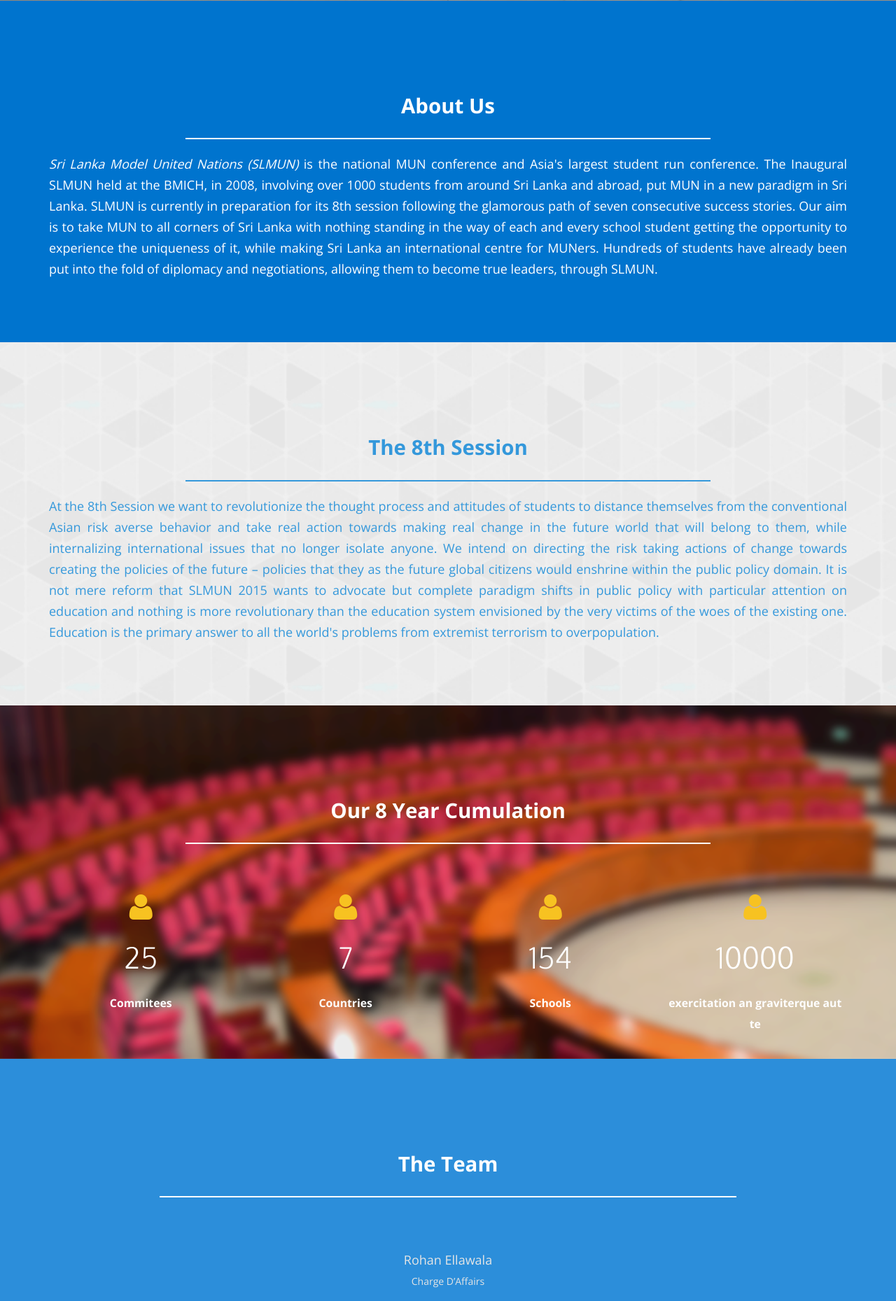
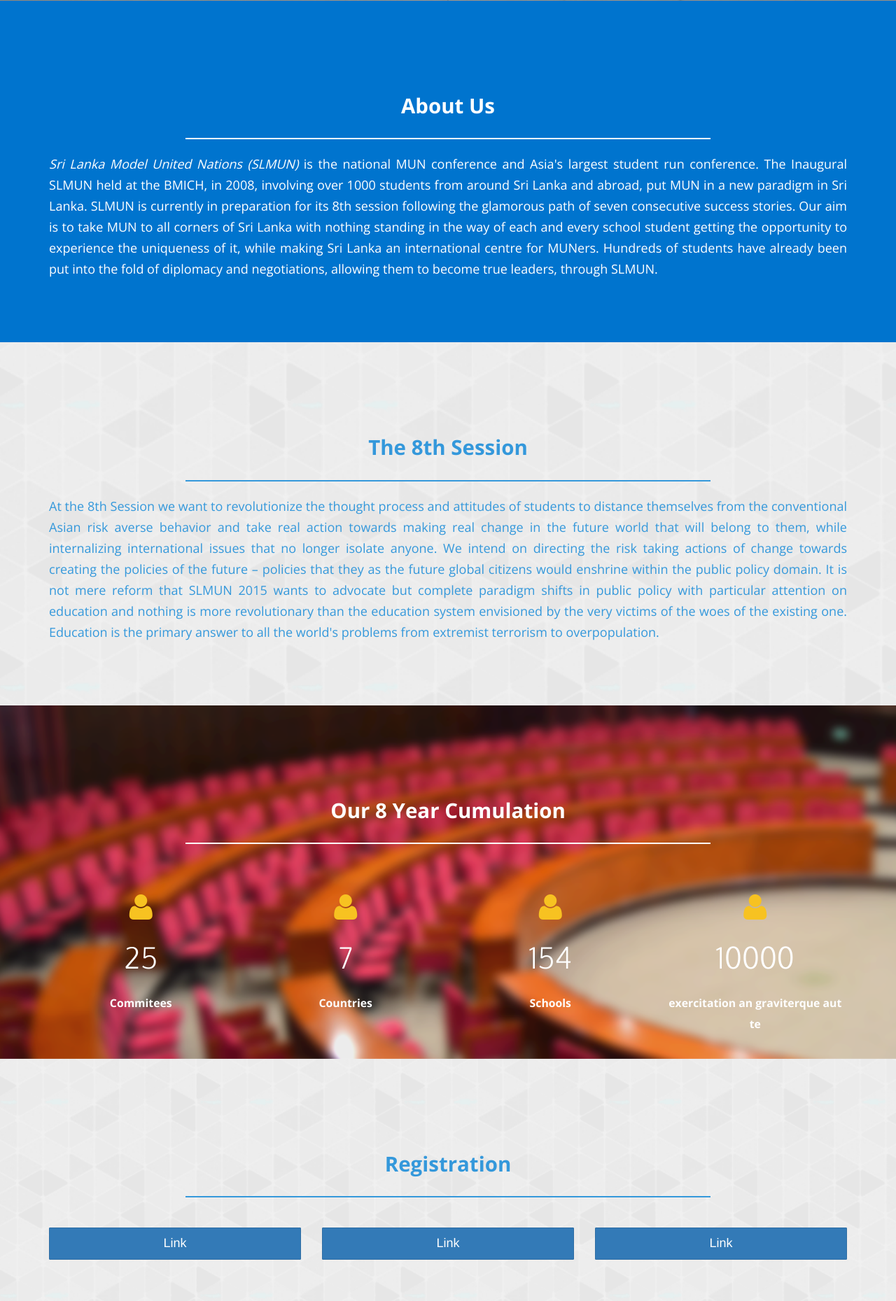
Before and after one commit to Saturnfive/SLMUN15, a PHP site: page / in a window 1280 px wide. Shown: the part 729-2588 px from the top of the page at 70% size. Run offline with PHP 8.4, Linux system fonts and the light colour scheme; some libraries are stand-ins or nearby versions.

Commit message:
Added Registration

```diff
--- a/css/app.css
+++ b/css/app.css
@@ -164,6 +164,7 @@
     color: #fff;
 }
 
+h1,
 .section1 h1,
 .section1 p,
 .section2 h1,
@@ -255,14 +256,9 @@
 }
 
 .section2 {
-
     background-image: url(../Resources/greybackdrop.png);
     background-size: cover;
-
-
-
-
-/*    background-color: #eeeeee;*/
+    /*    background-color: #eeeeee;*/
 }
 
 .section4 {
@@ -533,7 +529,6 @@ a h5 {
     .social-media-pushdown-2 {
         margin-top: 5px;
     }
-
 }
 
 .item-settings img {
@@ -597,5 +592,16 @@ a h5 {
     border-right-style: solid;
     border-right-width: 1px;
     border-right-color: #C5C5C5;
+}
+.bcolor {
+    background-color: #6fa7da;
+}
 
+.btn-registration {
+    border-radius: 1px;
 }
+
+.reg-push-down {
+    margin-top:2%;
+    margin-bottom:6%;
+}
--- a/index.html
+++ b/index.html
@@ -56,10 +56,14 @@
                         </li>
                         <li><a href="#8th-session">8th Session</a>
                         </li>
-                        <!--
+
+                        <li><a href="/blog">Blog</a>
+                        </li>
+
                         <li><a href="#apply">Registration</a>
                         </li>
--->
+
+
                         <li><a href="#team">The Team</a>
                         </li>
                         <li><a href="#contact-us">Contact Us</a>
@@ -214,7 +218,7 @@
             </div>
 
 
-            <!--
+
             <div class="section4" id="apply">
                 <div class="container">
                     <div class="row">
@@ -229,25 +233,20 @@
                         </div>
                     </div>
 
-                    <div class="row">
+                    <div class="row reg-push-down">
 
-                        <div class="col-md-12 hidden-xs">
-
-
-                            <p class="text-center">Details out soon</p>
+                        <div class="col-md-4 "><a class="btn btn-primary btn-block btn-lg  btn-registration" href="#" role="button">Link</a>
+                        </div>
+                        <div class="col-md-4"><a class="btn btn-primary btn-block btn-lg btn-registration" href="#" role="button">Link</a>
+                        </div>
+                        <div class="col-md-4"><a class="btn btn-primary btn-block btn-lg btn-registration" href="#" role="button">Link</a>
                         </div>
 
+                    </div>
 
-                        <div class="col-xs-10 col-xs-offset-1 hidden-md hidden-lg hidden-sm">
-
-                            <p>Details out soon</p>
-                        </div>
-
-
-                    </div>
                 </div>
             </div>
--->
+
 
             <div class="section5" id="team">
                 <div class="container-fluid">
@@ -462,15 +461,6 @@
             </div>
 
 
-            <div class="container-fluid">
-                <div class="row">
-                    <div class="col-md-12">
-                        <h1 class="text-center" style="color:blue"></h1>
-
-                    </div>
-                </div>
-            </div>
-
         </div>
     </div>
 
--- a/js/custom.js
+++ b/js/custom.js
@@ -143,7 +143,7 @@ $(document).ready(function () {
 
     $('#team-slider').owlCarousel({
 
-
+        autoplay:true,
         autoplayTimeout: 1500,
         autoplayHoverPause: true,
         loop: true,
```
Also changed, not shown: registration/reg1.html (added, +39 -0 lines), css/bootstrap.css.
